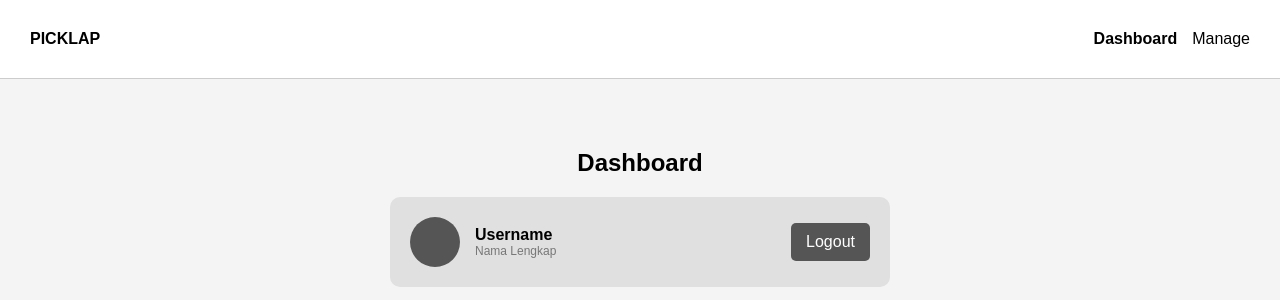
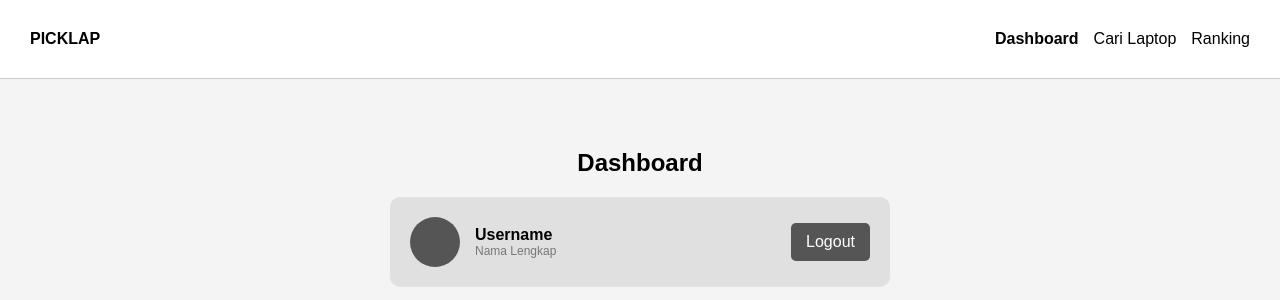
Before and after one commit to azhari-dev/Project-SPK, a PHP site: page /user/dashboard.php in a window 1280 px wide. Shown: the top 300 px of the page. Run offline with PHP 8.4, Linux system fonts and the light colour scheme.

Commit message:
Update dashboard.php

```diff
--- a/user/dashboard.php
+++ b/user/dashboard.php
@@ -1,3 +1,13 @@
+<?php
+
+    // require_once '../database.php';
+
+    // $user = getUsers();
+    // print_r($user);
+    // die();
+
+?>
+
 <!DOCTYPE html>
 <html lang="en">
 
@@ -14,8 +24,9 @@
         <div class="navbar">
             <div class="logo">PICKLAP</div>
             <div class="menu">
-                <a href="#" class="active">Dashboard</a>
-                <a href="#">Manage</a>
+                <a href="dashboard.php" class="active">Dashboard</a>
+                <a href="cariLaptop.php">Cari Laptop</a>
+                <a href="ranking.php">Ranking</a>
             </div>
         </div>
         <div class="container">
```
